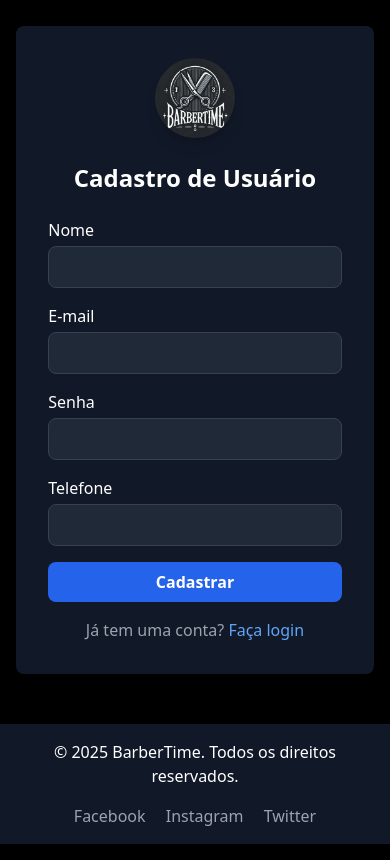
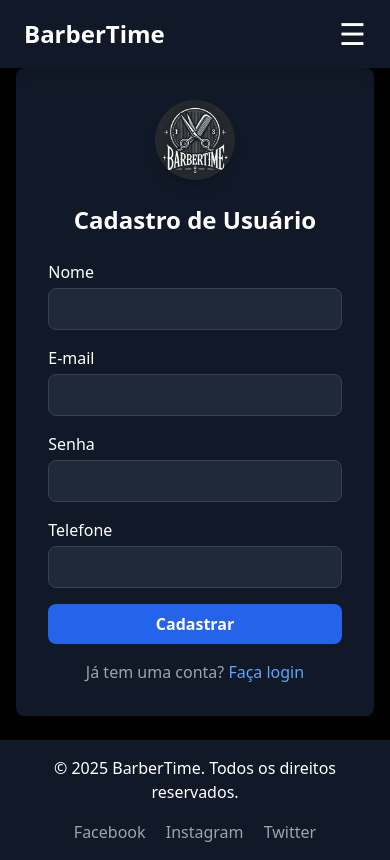
Before and after one commit to nauancastro/web-projeto-final, a website: page src/cadastra_usuario.html in a window 390 px wide. Drawn offline with nearby package versions, Linux system fonts and the light colour scheme.

Commit message:
:bug: Consertando erros no cadastra_usuario

```diff
--- a/src/cadastra_usuario.html
+++ b/src/cadastra_usuario.html
@@ -11,6 +11,7 @@
     <link rel="stylesheet" href="/src/styles/output.css" />
   </head>
   <body class="bg-black text-white flex flex-col min-h-screen">
+    <div id="header-container"></div>
     <div class="flex-grow flex justify-center items-center">
       <div
         class="bg-gray-900 p-8 rounded-lg shadow-lg w-11/12 max-w-md text-white"
--- a/src/scripts/api.js
+++ b/src/scripts/api.js
@@ -1,6 +1,7 @@
 const API_URL_RESERVA = "http://localhost:1337/api/reservas";
 const API_URL_USERS = "http://localhost:1337/api/users";
 
+// ---- FUNÇÃO CRIAR-RESERVA ----
 async function criarReserva(event) {
   event.preventDefault();
 
@@ -54,6 +55,7 @@
   }
 }
 
+// ---- FUNÇÃO CRIAR-CONTA ----
 async function criarConta(event) {
   event.preventDefault();
 
--- a/src/scripts/index.js
+++ b/src/scripts/index.js
@@ -6,8 +6,13 @@
     const response = await fetch(`/src/components/footer.html`);
     const footerHTML = await response.text();
 
-    // Insere o rodapé na página
-    document.getElementById("footer-container").innerHTML = footerHTML;
+    // Verifica se o elemento existe antes de definir o innerHTML
+    const footerContainer = document.getElementById("footer-container");
+    if (footerContainer) {
+      footerContainer.innerHTML = footerHTML;
+    } else {
+      console.error("Elemento footer-container não encontrado.");
+    }
   } catch (error) {
     console.error("Erro ao carregar o rodapé:", error);
   }
@@ -15,6 +20,7 @@
 // Chama a função para carregar o rodapé
 loadFooter();
 // FIM FOOTER
+
 // INICIO HEADER
 async function loadHeader() {
   try {
@@ -22,10 +28,15 @@
     const response = await fetch(`/src/components/header.html`);
     const headerHTML = await response.text();
 
-    // Insere o cabeçalho na página
-    document.getElementById("header-container").innerHTML = headerHTML;
+    // Verifica se o elemento existe antes de definir o innerHTML
+    const headerContainer = document.getElementById("header-container");
+    if (headerContainer) {
+      headerContainer.innerHTML = headerHTML;
+    } else {
+      console.error("Elemento header-container não encontrado.");
+    }
   } catch (error) {
-    console.error("Erro ao carregar o rodapé:", error);
+    console.error("Erro ao carregar o cabeçalho:", error);
   }
 }
 // Chama a função para carregar o header
@@ -35,16 +46,23 @@
 
 // Função para abrir e fechar o menu mobile
 function toggleMenu() {
-  document.getElementById("mobile-menu").classList.toggle("hidden");
+  const mobileMenu = document.getElementById("mobile-menu");
+  if (mobileMenu) {
+    mobileMenu.classList.toggle("hidden");
+  } else {
+    console.error("Elemento mobile-menu não encontrado.");
+  }
 }
 
 // Back to top button
 window.addEventListener("scroll", function () {
   const button = document.getElementById("back-to-top");
+  if (button) {
     if (window.scrollY > 300) {
       button.classList.remove("hidden");
     } else {
       button.classList.add("hidden");
+    }
   }
 });
 
@@ -54,6 +72,7 @@
 
 // Verificar horário de funcionamento
 const horario = document.getElementById("horario-funcionamento");
+if (horario) {
   const agora = new Date();
   const horaAtual = agora.getHours();
 
@@ -64,3 +83,6 @@
     horario.classList.add("bg-red-500");
     horario.textContent = "Estamos fechados! Aberto de 9h às 20h";
   }
+} else {
+  console.error("Elemento horario-funcionamento não encontrado.");
+}
```
Lines whose indentation alone changed are shown as unchanged.
